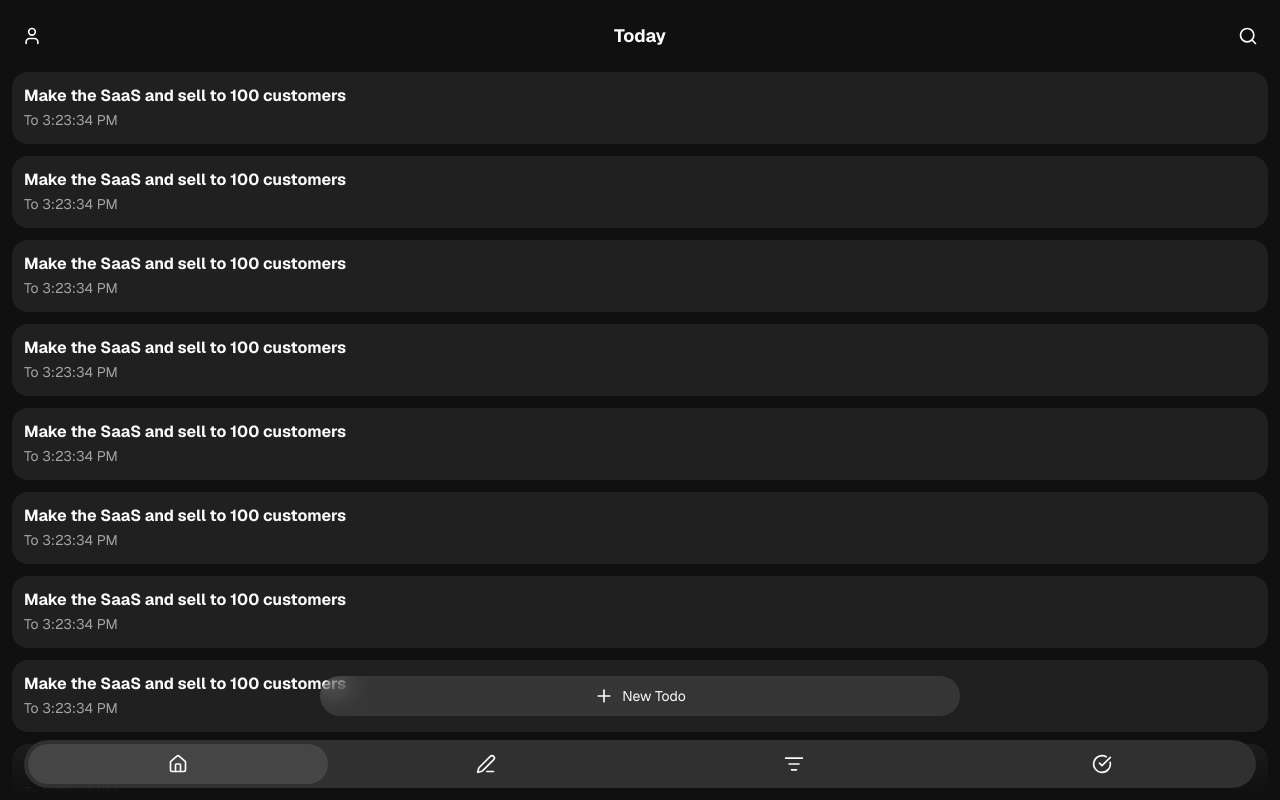
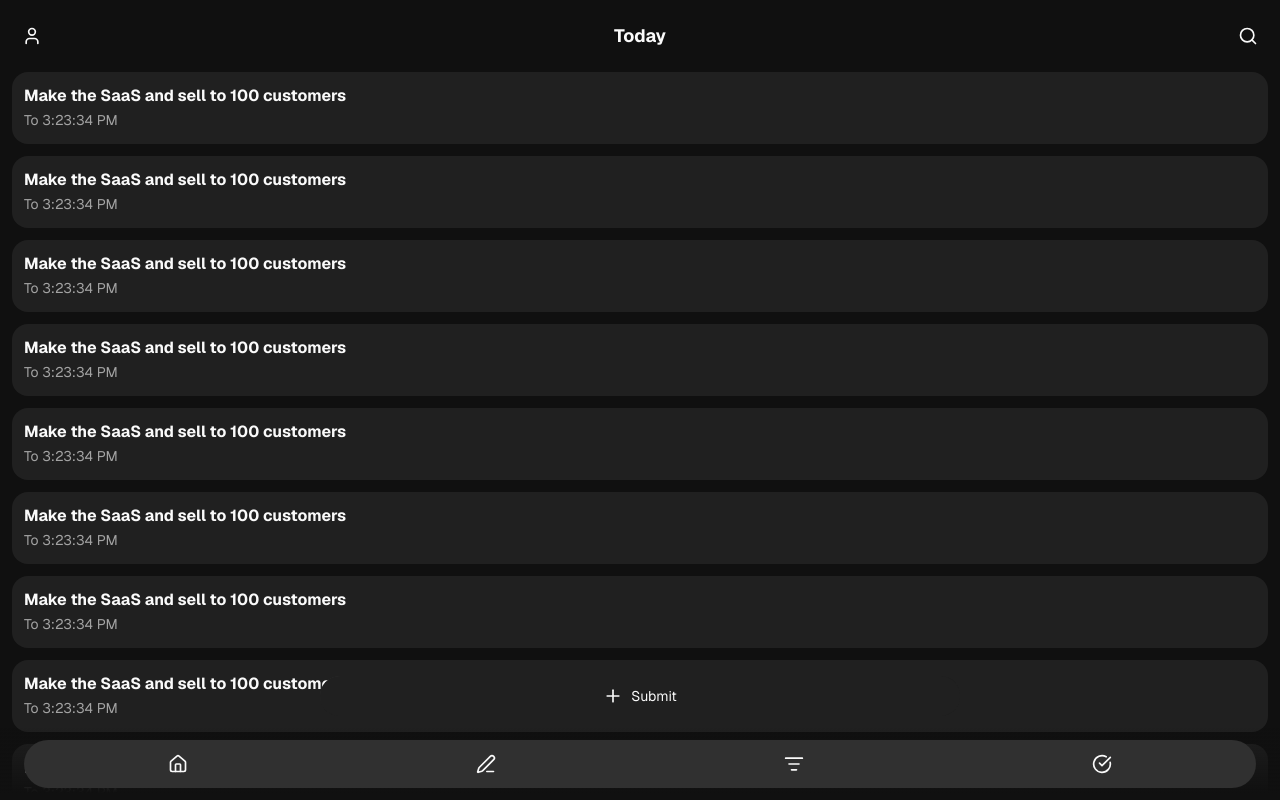
Before and after one commit to FarzadVav/Life-OS-APP, a Next.js app: page / in a window 1280 px wide. Shown: the top 800 px of the page. Built offline with nearby package versions, Linux system fonts and the light colour scheme.

Commit message:
add new journal page

```diff
--- a/app/(user)/actions/new/page.tsx
+++ b/app/(user)/actions/new/page.tsx
@@ -52,9 +52,7 @@
           <Dialog.Trigger
             render={
               <Button
-                outline
                 variant={"ghost"}
-                color={"foreground"}
                 className={"rounded-md w-full justify-start"}
               >
                 Deadline: Not set
@@ -80,13 +78,7 @@
                 }
               />
 
-              <Dialog.Close
-                render={
-                  <Button outline color={"foreground"} variant={"ghost"}>
-                    Close
-                  </Button>
-                }
-              />
+              <Dialog.Close render={<Button variant={"ghost"}>Close</Button>} />
             </Dialog.Popup>
           </Dialog.Portal>
         </Dialog.Root>
--- a/features/general/components/module/CreateBtn/CreateBtn.tsx
+++ b/features/general/components/module/CreateBtn/CreateBtn.tsx
@@ -1,29 +1,38 @@
+"use client";
+
 import { cn } from "cn";
 import Link from "next/link";
 import { PlusIcon } from "lucide-react";
+import { useFormStatus } from "react-dom";
 
 import { Button, ButtonProps } from "../../ui/Button/Button";
 
 type CreateLinkBtn = ButtonProps & {
   href?: string;
+  submit?: boolean;
   withPlusIcon?: boolean;
 };
 
 function CreateBtn({
   href,
-  color,
-  variant,
+  submit,
   children,
+  disabled,
   className,
   withPlusIcon,
   ...p
 }: CreateLinkBtn) {
+  const { pending } = useFormStatus();
+
+  const computedChildren = children || submit ? "Submit" : null;
+
   return (
     <Button
       id="create-btn"
+      variant={"card"}
       nativeButton={!href}
-      variant={variant || "soft"}
-      color={color || "foreground"}
+      disabled={disabled || pending}
+      type={submit ? "submit" : "button"}
       render={href ? <Link href={href} /> : undefined}
       className={cn(
         "glass fixed bottom-21 left-1/2 -translate-x-1/2 min-w-1/2",
@@ -32,7 +41,7 @@
       {...p}
     >
       {withPlusIcon ? <PlusIcon /> : null}
-      {withPlusIcon ? <span>{children}</span> : children}
+      {withPlusIcon ? <span>{computedChildren}</span> : computedChildren}
     </Button>
   );
 }
--- a/features/general/components/ui/Button/Button.tsx
+++ b/features/general/components/ui/Button/Button.tsx
@@ -1,14 +1,15 @@
 "use client";
 
 import { cn } from "cn";
-import { Loader2 } from "lucide-react";
 import { ComponentProps } from "react";
+import { LoaderIcon } from "lucide-react";
 import { useFormStatus } from "react-dom";
 import { Button as BaseUIButton } from "@base-ui/react";
 import { cva, type VariantProps } from "class-variance-authority";
 
 const buttonVariants = cva(
   [
+    "relative",
     "inline-flex",
     "h-10",
     "shrink-0",
@@ -19,7 +20,7 @@
     "px-4",
     "text-sm",
     "whitespace-nowrap",
-    "transition-colors",
+    "transition-all",
     "outline-none",
     "select-none",
     "disabled:pointer-events-none",
@@ -27,26 +28,17 @@
     "focus-visible:ring-2",
     "focus-visible:ring-offset-2",
     "focus-visible:ring-offset-background",
-    "transition-all",
     "active:blur-[1px]",
     "[&_svg]:size-5",
   ],
   {
     variants: {
       variant: {
-        fill: "",
-        soft: "",
-        ghost: "",
-      },
+        primary: ["bg-foreground", "text-background", "hover:bg-foreground/90"],
 
-      color: {
-        primary: "",
-        foreground: "",
-      },
+        ghost: ["hover:bg-foreground/5"],
 
-      outline: {
-        true: "border",
-        false: "border-transparent",
+        card: ["bg-card", "hover:bg-card/90"],
       },
 
       square: {
@@ -55,124 +47,8 @@
       },
     },
 
-    compoundVariants: [
-      // Primary
-      {
-        variant: "fill",
-        color: "primary",
-        outline: false,
-        className: [
-          "bg-primary",
-          "text-primary-foreground",
-          "hover:bg-primary/90",
-        ],
-      },
-      {
-        variant: "fill",
-        color: "primary",
-        outline: true,
-        className: [
-          "border-primary",
-          "bg-primary",
-          "text-primary-foreground",
-          "hover:bg-primary/90",
-        ],
-      },
-
-      {
-        variant: "soft",
-        color: "primary",
-        outline: false,
-        className: ["bg-primary/10", "text-primary", "hover:bg-primary/15"],
-      },
-      {
-        variant: "soft",
-        color: "primary",
-        outline: true,
-        className: [
-          "border-primary/20",
-          "bg-primary/10",
-          "text-primary",
-          "hover:bg-primary/15",
-        ],
-      },
-
-      {
-        variant: "ghost",
-        color: "primary",
-        outline: false,
-        className: ["text-primary", "hover:bg-primary/5"],
-      },
-      {
-        variant: "ghost",
-        color: "primary",
-        outline: true,
-        className: ["border-primary/10", "text-primary", "hover:bg-primary/5"],
-      },
-
-      // Foreground
-      {
-        variant: "fill",
-        color: "foreground",
-        outline: false,
-        className: [
-          "bg-foreground",
-          "text-background",
-          "hover:bg-foreground/90",
-        ],
-      },
-      {
-        variant: "fill",
-        color: "foreground",
-        outline: true,
-        className: [
-          "border-foreground",
-          "bg-foreground",
-          "text-background",
-          "hover:bg-foreground/90",
-        ],
-      },
-
-      {
-        variant: "soft",
-        color: "foreground",
-        outline: false,
-        className: [
-          "bg-foreground/10",
-          "text-foreground",
-          "hover:bg-foreground/15",
-        ],
-      },
-      {
-        variant: "soft",
-        color: "foreground",
-        outline: true,
-        className: [
-          "bg-foreground/10",
-          "text-foreground",
-          "border-foreground/20",
-          "hover:bg-foreground/15",
-        ],
-      },
-
-      {
-        variant: "ghost",
-        color: "foreground",
-        outline: false,
-        className: ["text-foreground", "hover:bg-foreground/5"],
-      },
-      {
-        variant: "ghost",
-        color: "foreground",
-        outline: true,
-        className: ["text-foreground", "hover:bg-foreground/5"],
-      },
-    ],
-
     defaultVariants: {
-      variant: "fill",
-      color: "primary",
-      outline: false,
+      variant: "primary",
       square: false,
     },
   },
@@ -184,8 +60,6 @@
 function Button({
   className,
   variant,
-  color,
-  outline,
   square,
   disabled,
   children,
@@ -202,25 +76,21 @@
       className={cn(
         buttonVariants({
           variant,
-          color,
-          outline,
           square,
         }),
-        pending && "[&>*:not(.button-loader)]:invisible",
         className,
       )}
       disabled={isDisabled}
+      aria-busy={pending || undefined}
       aria-disabled={isDisabled || undefined}
-      aria-busy={pending || undefined}
       {...props}
     >
       {children}
 
       {pending && (
-        <Loader2
-          aria-hidden="true"
-          className="button-loader absolute size-4 animate-spin"
-        />
+        <span className="absolute inset-0 flex items-center justify-center rounded-full bg-foreground text-background">
+          <LoaderIcon className="animate-spin" />
+        </span>
       )}
     </BaseUIButton>
   );
```
Also changed, not shown: app/(user)/journals/new/page.tsx (+141 -2 lines).
